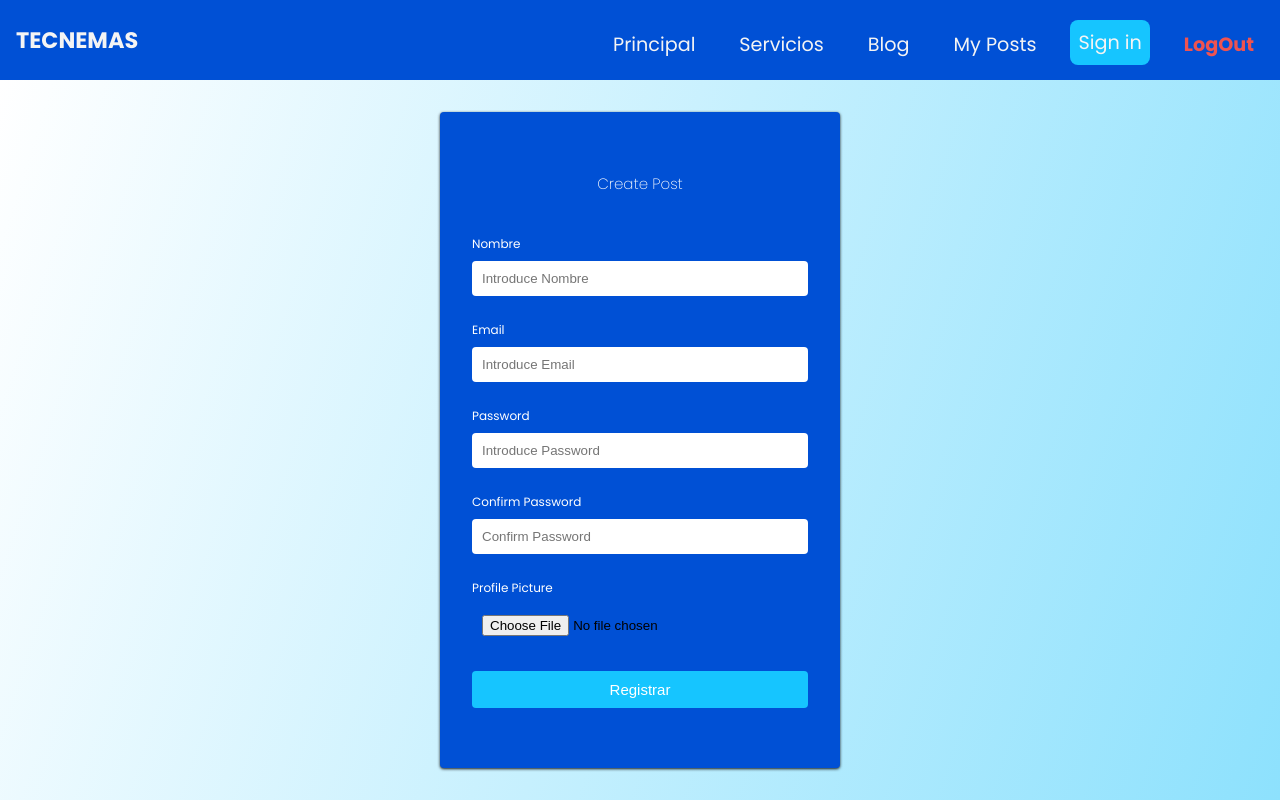
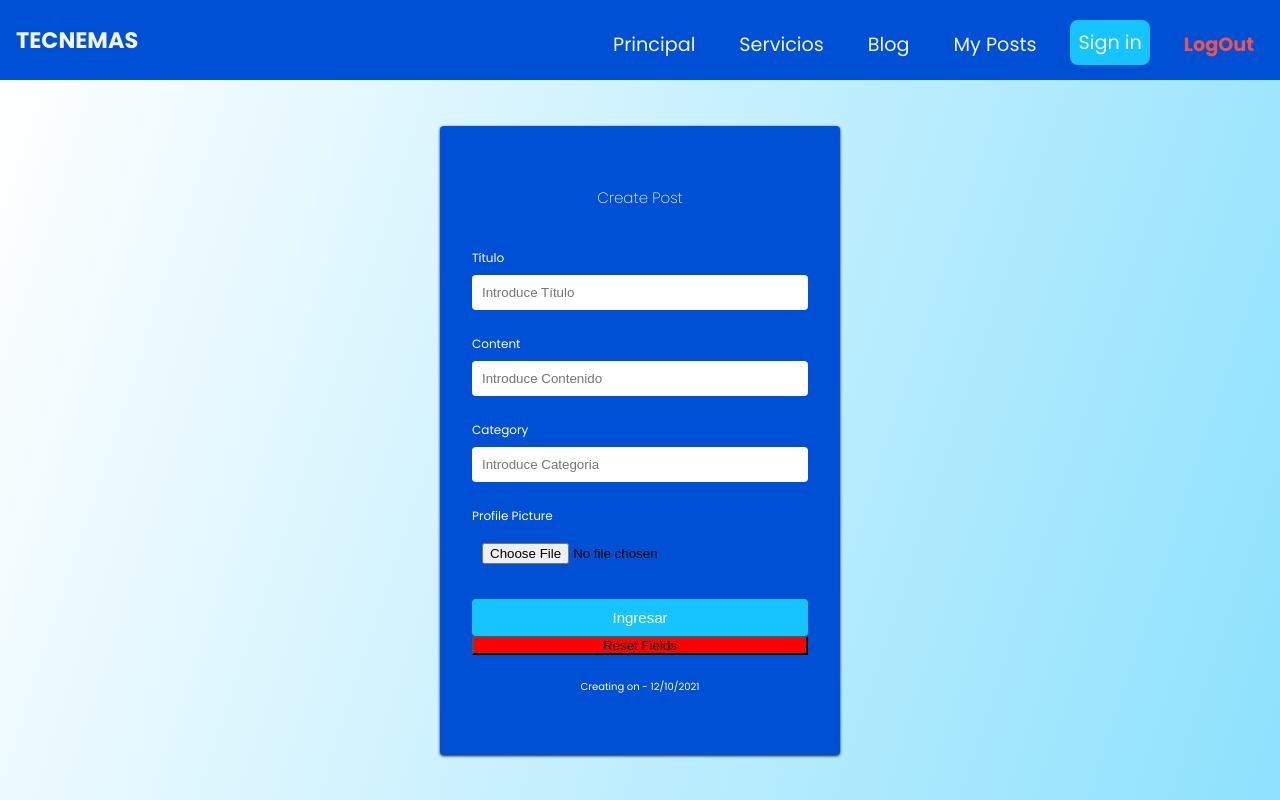
Before and after one commit to rikicop/mern-blue-v2, a React (Create React App) app in the folder frontend/: page /createpost in a window 1280 px wide. Built offline with nearby package versions, Linux system fonts and the light colour scheme.

Commit message:
#13 Part III

```diff
--- a/frontend/package.json
+++ b/frontend/package.json
@@ -12,6 +12,7 @@
     "react-bootstrap": "^2.0.3",
     "react-dom": "^17.0.2",
     "react-icons": "^4.3.1",
+    "react-markdown": "^7.1.1",
     "react-redux": "^7.2.6",
     "react-router-dom": "^6.0.2",
     "react-scripts": "4.0.3",
--- a/frontend/src/components/CreatePost/index.js
+++ b/frontend/src/components/CreatePost/index.js
@@ -1,4 +1,4 @@
-import React, { useEffect, useState } from "react";
+import React, { useState } from "react";
 import {
   Container,
   FormWrap,
@@ -8,37 +8,53 @@ import {
   FormLabel,
   FormInput,
   FormButton,
+  Text,
 } from "./CreatePElements";
-import { register } from "../../actions/userActions";
+import { createPostAction } from "../../actions/postsActions";
 import { useDispatch, useSelector } from "react-redux";
 import { useNavigate } from "react-router";
+import ReactMarkdown from "react-markdown";
 
 function CreatePost() {
-  const [email, setEmail] = useState("");
-  const [name, setName] = useState("");
+  const [title, setTitle] = useState("");
+  const [content, setContent] = useState("");
+  const [category, setCategory] = useState("");
   const [pic, setPic] = useState(
     "https://icon-library.com/images/anonymous-avatar-icon/anonymous-avatar-icon-25.jpg"
   );
-  const [password, setPassword] = useState("");
-  const [confirmpassword, setConfirmPassword] = useState("");
-  const [message, setMessage] = useState("");
-  const [picMessage, setPicMessage] = useState(null);
+
+  /* const [message, setMessage] = useState("") */ const [
+    picMessage,
+    setPicMessage,
+  ] = useState(null);
 
   const navigate = useNavigate();
   const dispatch = useDispatch();
-  const userRegister = useSelector((state) => state.userRegister);
-  const { loading, error, userInfo } = userRegister;
-  useEffect(() => {
+  const postCreate = useSelector((state) => state.postCreate);
+  const { loading, error, post } = postCreate;
+
+  console.log(post);
+  /*  useEffect(() => {
     if (userInfo) {
       navigate("/myposts");
     }
-  }, [navigate, userInfo]);
+  }, [navigate, userInfo]);  */
+
+  const resetHandler = () => {
+    setTitle("");
+    setCategory("");
+    setContent("");
+    /* setPic(""); */
+  };
 
   const submitHandler = async (e) => {
     e.preventDefault();
-    if (password !== confirmpassword) {
-      setMessage("Passwords do not match");
-    } else dispatch(register(name, email, password, pic));
+    dispatch(createPostAction(title, content, category, pic));
+    /* !pic <-- don't konw */
+    if (!title || !content || !category) return;
+
+    resetHandler();
+    navigate("/myposts");
   };
 
   const postDetails = (pics) => {
@@ -76,39 +92,37 @@ function CreatePost() {
           <FormContent>
             <Form onSubmit={submitHandler}>
               {error && <h3 style={{ color: "#6c0c0c" }}>{error}</h3>}
-              {message && <h3 style={{ color: "#6c0c0c" }}>{message}</h3>}
               {loading && <h5>Loading...</h5>}
               <FormH1> Create Post </FormH1>
-              <FormLabel htmlForm="for"> Nombre </FormLabel>
+              <FormLabel htmlForm="for"> Título </FormLabel>
               <FormInput
                 type="text"
-                value={name}
-                placeholder="Introduce Nombre"
-                onChange={(e) => setName(e.target.value)}
+                value={title}
+                placeholder="Introduce Título"
+                onChange={(e) => setTitle(e.target.value)}
                 required
               />
-              <FormLabel htmlForm="for"> Email </FormLabel>
+              <FormLabel htmlForm="for"> Content </FormLabel>
               <FormInput
-                type="email"
-                value={email}
-                placeholder="Introduce Email"
-                onChange={(e) => setEmail(e.target.value)}
+                type="text"
+                value={content}
+                placeholder="Introduce Contenido"
+                onChange={(e) => setContent(e.target.value)}
                 required
               />
-              <FormLabel htmlForm="for"> Password </FormLabel>
+              {content && (
+                <>
+                  <FormLabel htmlForm="for">Note Preview</FormLabel>
+                  <ReactMarkdown>{content}</ReactMarkdown>
+                </>
+              )}
+              <FormLabel htmlForm="for"> Category </FormLabel>
               <FormInput
-                type="password"
-                value={password}
-                placeholder="Introduce Password"
-                onChange={(e) => setPassword(e.target.value)}
+                type="text"
+                value={category}
+                placeholder="Introduce Categoria"
+                onChange={(e) => setCategory(e.target.value)}
                 required
-              />
-              <FormLabel htmlForm="for"> Confirm Password </FormLabel>
-              <FormInput
-                type="password"
-                value={confirmpassword}
-                placeholder="Confirm Password"
-                onChange={(e) => setConfirmPassword(e.target.value)}
               />
               {picMessage && <h5 style={{ color: "white" }}>{picMessage}</h5>}
               <FormLabel htmlForm="for"> Profile Picture </FormLabel>
@@ -117,8 +131,11 @@ function CreatePost() {
                 placeholder="Introduce Dirección Imagen"
                 onChange={(e) => postDetails(e.target.files[0])}
               />
-
-              <FormButton type="submit">Registrar</FormButton>
+              <FormButton type="submit">Ingresar</FormButton>
+              <button style={{ background: "red" }} onClick={resetHandler}>
+                Reset Fields
+              </button>
+              <Text>Creating on - {new Date().toLocaleDateString()}</Text>
               {/* <Text>
                 Nuevo? <Link to="/register">Registrate Aquí!</Link>
               </Text> */}
```
Also changed, not shown: 1 other file (tests, documents, lock files or other folders).
